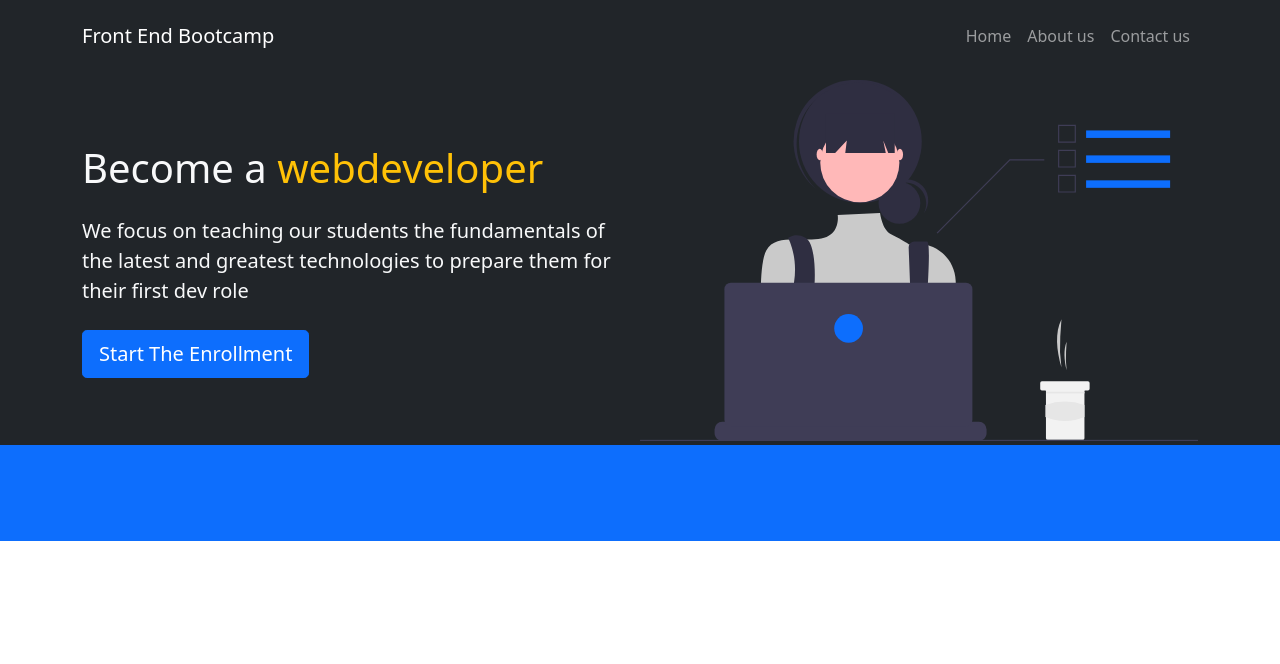
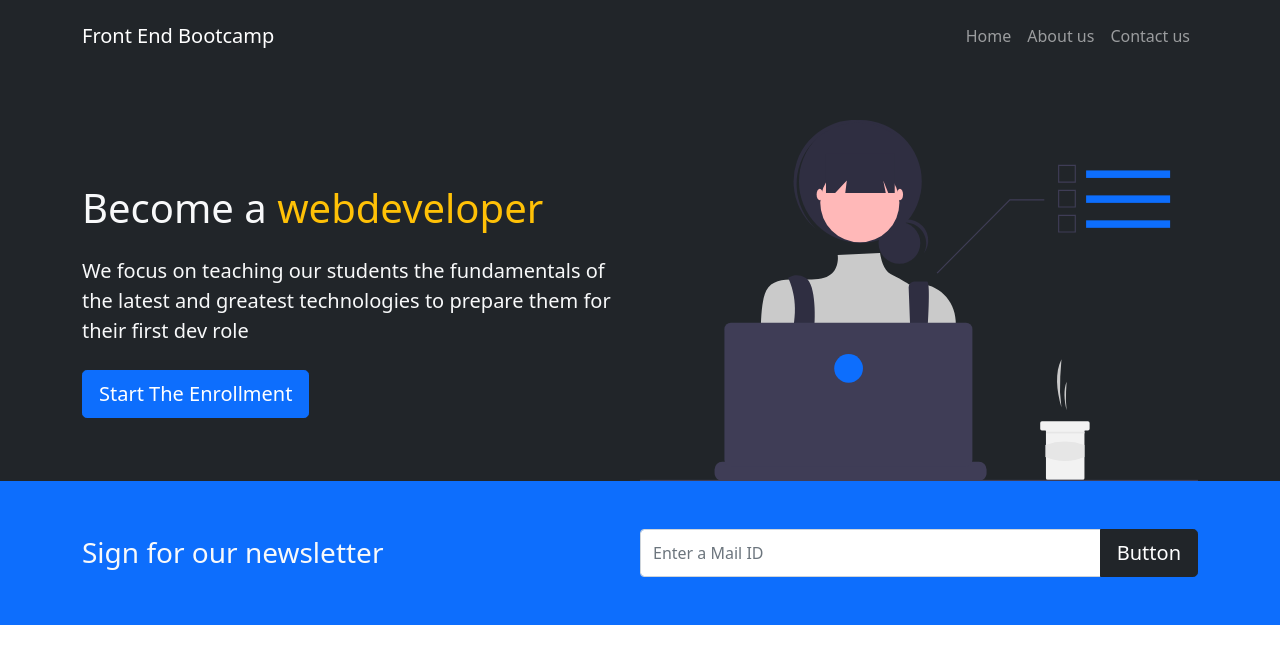
Before and after one commit to girishc24/bootstrap-website, a plain HTML site: page index.html in a window 1280 px wide. Drawn offline with nearby package versions, Linux system fonts and the light colour scheme.

Commit message:
Workign on css

```diff
--- a/index.html
+++ b/index.html
@@ -36,7 +36,7 @@
     </nav>
 
     <!-- Showcase -->
-    <section class="bg-dark text-light p-5 pb-1 pt-2 text-center text-sm-start">
+    <section class="bg-dark text-light p-5 p-lg-0 pt-lg-5 text-center text-sm-start">
         <div class="container">
             <div class="d-sm-flex align-items-center justify-content-between">
                 <div>
@@ -51,7 +51,17 @@
     </section>
     <!-- newsletter -->
     <section class="bg-primary text-light p-5">
+        <div class="container">
+            <div class="d-md-flex justify-content-between align-items-center">
+                <h3 class="mb-3 mb-md-0">Sign for our newsletter</h3>
+                <div class="input-group news-input">
+                    <input type="text" class="form-control" placeholder="Enter a Mail ID"
+                    aria-label="Recipient's username" aria-describedby="button-addon2">
+                    <button class="btn btn-dark btn-lg" type="button" >Button</button>
+                  </div>
+            </div>
 
+        </div>
     </section>
 </body>
 </html>
--- a/style.css
+++ b/style.css
@@ -0,0 +1,5 @@
+@media(min-width:768px){
+    .news-input{
+        width: 50%;
+    }
+}
```
